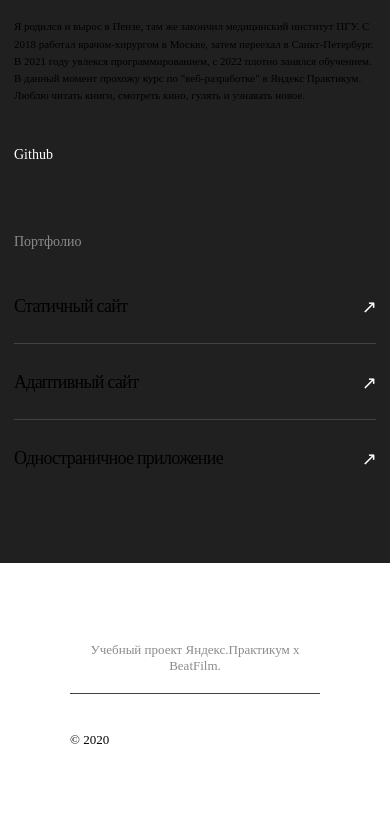
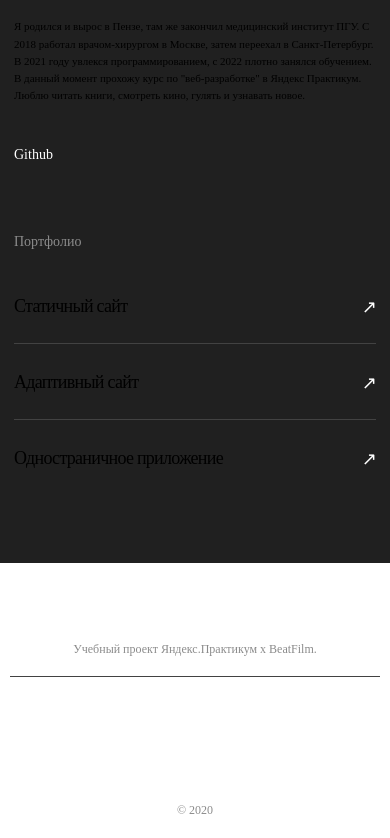
Before and after one commit to koshinva/movies-explorer-frontend, a React (Create React App) app: page / in a window 390 px wide. Shown: the part 2515-3353 px from the top of the page. Before the commit the page ends 3300 px from the top, so only its background shows below. Built offline with nearby package versions, Linux system fonts and the light colour scheme; the HTML template or start-up script is replaced by a standard one.

Commit message:
feat: сделать адаптивную верстку компонента Footer

```diff
--- a/src/components/Footer/Footer.css
+++ b/src/components/Footer/Footer.css
@@ -54,3 +54,38 @@
 .footer__link:hover {
   opacity: 0.7;
 }
+@media screen and (max-width: 1100px) {
+  .footer__body {
+    padding: 79px 30px 20px;
+  }
+}
+@media screen and (max-width: 767px) {
+  .footer__body {
+    padding: 79px 10px 20px;
+  }
+  .footer__text {
+    font-size: 12px;
+    margin-bottom: 52px;
+  }
+  .footer__copyright {
+    font-size: 12px;
+    color: #8B8B8B;
+  }
+  .footer__link {
+    font-size: 12px;
+  }
+  .footer__main {
+    flex-direction: column-reverse;
+  }
+  .footer__list-links {
+    flex-direction: column;
+    margin-bottom: 30px;
+  }
+  .footer__list-item {
+    text-align: center;
+  }
+  .footer__list-item:not(:last-of-type) {
+    margin-right: 0;
+    margin-bottom: 12px;
+  }
+}
--- a/src/components/Footer/Footer.jsx
+++ b/src/components/Footer/Footer.jsx
@@ -10,12 +10,22 @@ function Footer() {
           <p className="footer__copyright">© 2020</p>
           <ul className="footer__list-links">
             <li className="footer__list-item">
-              <a href="#" className="footer__link">
+              <a
+                href="https://practicum.yandex.ru"
+                target="_blank"
+                rel="noreferrer"
+                className="footer__link"
+              >
                 Яндекс.Практикум
               </a>
             </li>
             <li className="footer__list-item">
-              <a href="#" className="footer__link">
+              <a
+                href="https://github.com/koshinva/movies-explorer-frontend"
+                target="_blank"
+                rel="noreferrer"
+                className="footer__link"
+              >
                 Github
               </a>
             </li>
```
